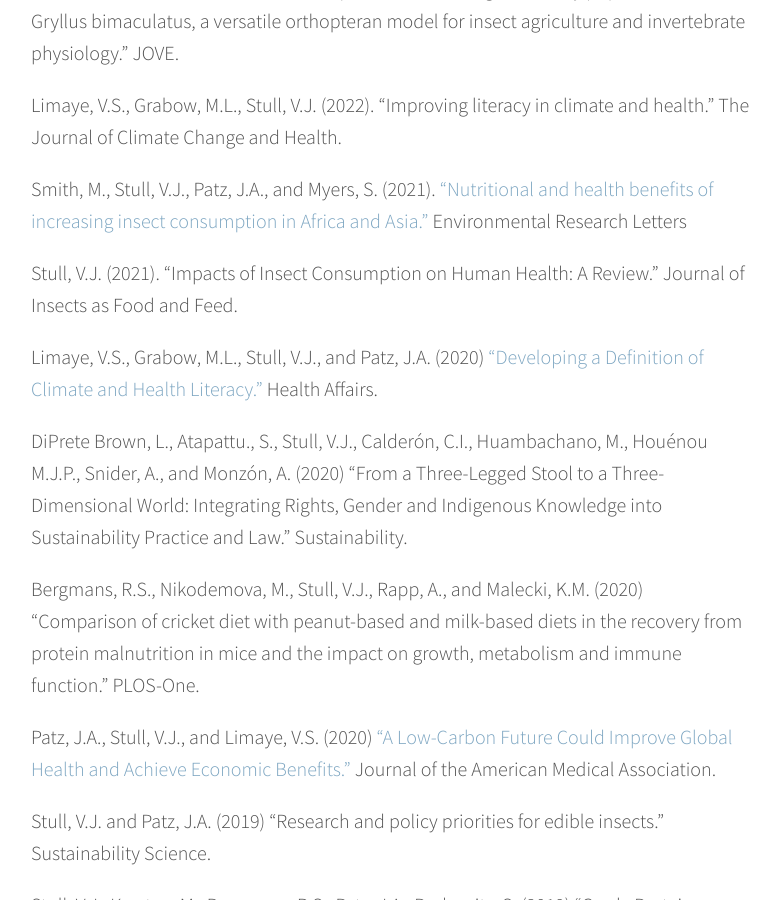
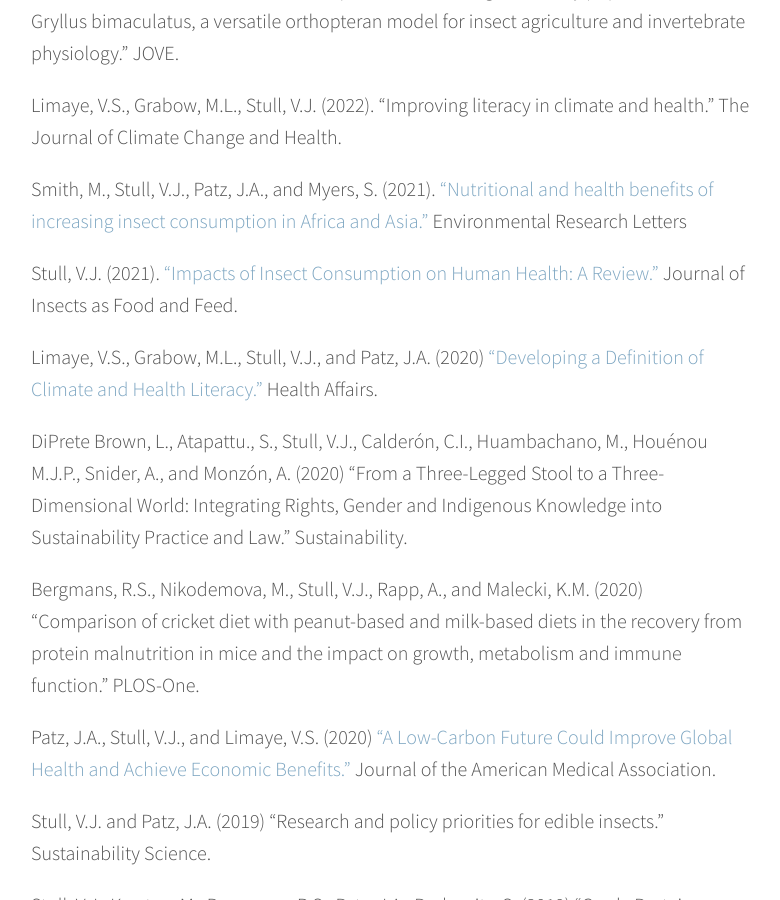
Before and after one commit to valeriestull/valeriestull.github.io, a Jekyll site: the page built from publications.md, in a window 1280 px wide and 900 px high, scrolled down 535 px. Shown: the whole window, without its empty margins (249-1029 px from the left). Built offline with Jekyll 4.4.1, drawn with Linux system fonts in a browser that asks for light colours; nearby versions of some CDN libraries; some web fonts are replaced; part of the change alters nothing that is shown.

```diff
--- a/publications.md
+++ b/publications.md
@@ -16,7 +16,7 @@ Limaye, V.S., Grabow, M.L., Stull, V.J. (2022). “Improving literacy in climate
 
 Smith, M., Stull, V.J., Patz, J.A., and Myers, S. (2021). [“Nutritional and health benefits of increasing insect consumption in Africa and Asia."](https://iopscience.iop.org/article/10.1088/1748-9326/abf06c/pdf) Environmental Research Letters
 
-Stull, V.J. (2021). “Impacts of Insect Consumption on Human Health: A Review.” Journal of Insects as Food and Feed.
+Stull, V.J. (2021). [“Impacts of Insect Consumption on Human Health: A Review.”](https://www.wageningenacademic.com/doi/pdf/10.3920/JIFF2020.0115) Journal of Insects as Food and Feed.
 
 Limaye, V.S., Grabow, M.L., Stull, V.J., and Patz, J.A. (2020) [“Developing a Definition of Climate and Health Literacy.”](https://www.healthaffairs.org/doi/10.1377/hlthaff.2020.01116) Health Affairs.
 
```
